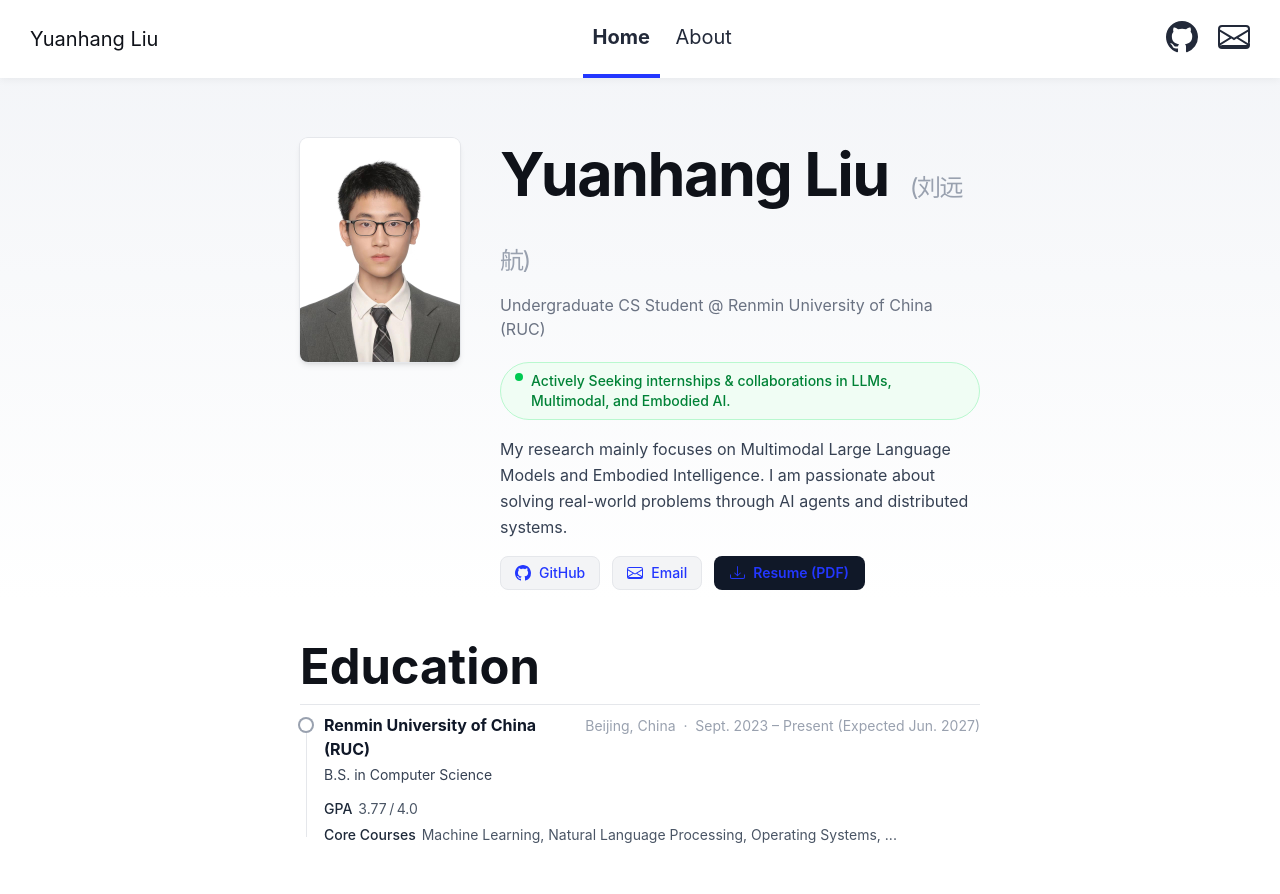
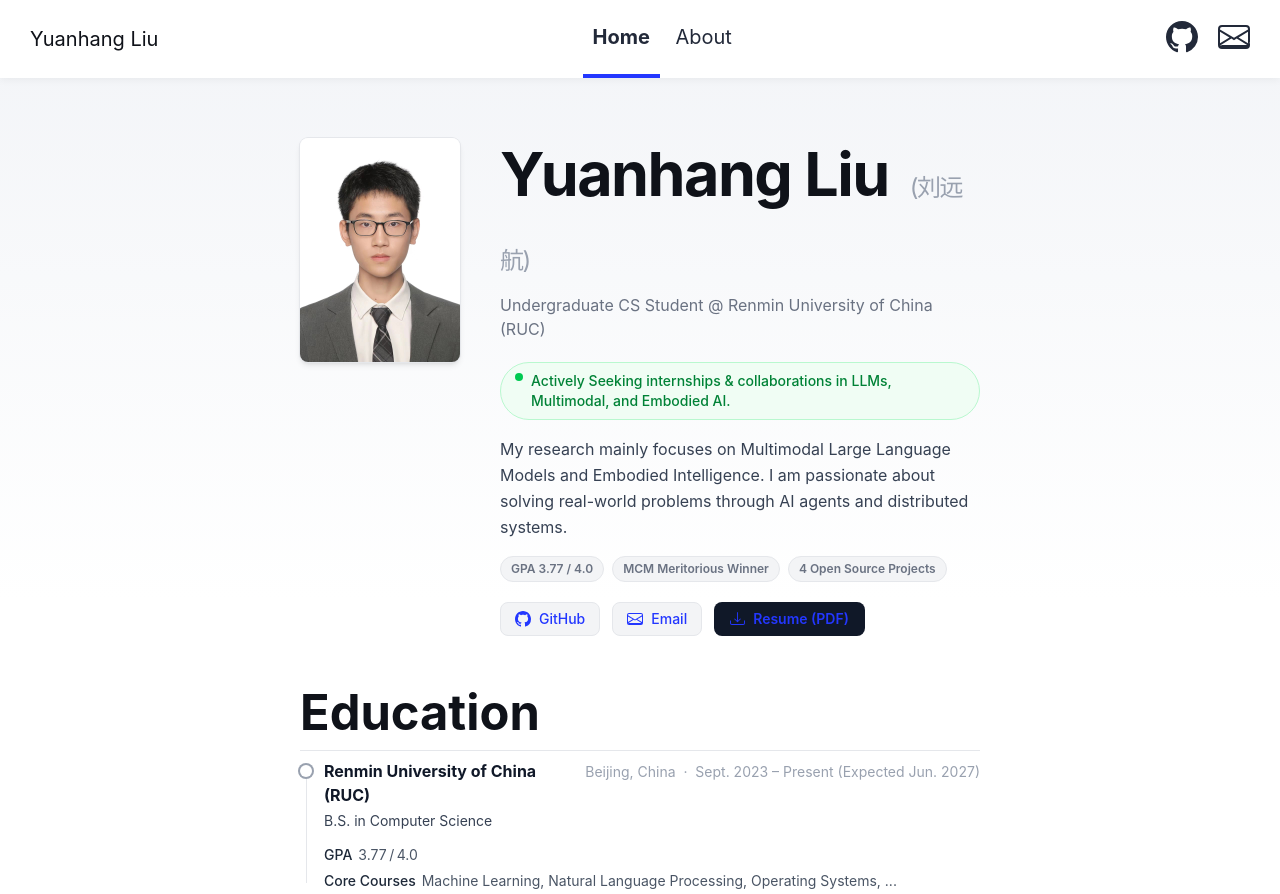
Before and after one commit to KKqdtjo/KKqdtjo.github.io, an Astro site: page / in a window 1280 px wide. Shown: the top 894 px of the page. Built offline with nearby package versions, Linux system fonts and the light colour scheme; Astro itself is replaced by a stand-in of ours.

Commit message:
修改hero界面

```diff
--- a/src/pages/index.astro
+++ b/src/pages/index.astro
@@ -56,7 +56,14 @@ import {
 					</div>
 
 					<!-- Bio -->
-					<p class="text-base text-gray-700 leading-relaxed mb-5">{SITE_DESCRIPTION}</p>
+					<p class="text-base text-gray-700 leading-relaxed mb-4">{SITE_DESCRIPTION}</p>
+
+					<!-- Highlight stats -->
+					<div class="flex flex-wrap justify-center sm:justify-start gap-2 mb-5">
+						<span class="inline-flex text-xs font-semibold text-gray-500 bg-gray-100 px-2.5 py-1 rounded-full border border-gray-200">GPA 3.77 / 4.0</span>
+						<span class="inline-flex text-xs font-semibold text-gray-500 bg-gray-100 px-2.5 py-1 rounded-full border border-gray-200">MCM Meritorious Winner</span>
+						<span class="inline-flex text-xs font-semibold text-gray-500 bg-gray-100 px-2.5 py-1 rounded-full border border-gray-200">4 Open Source Projects</span>
+					</div>
 
 					<!-- Action links -->
 					<div class="flex flex-wrap justify-center sm:justify-start gap-3">
```
